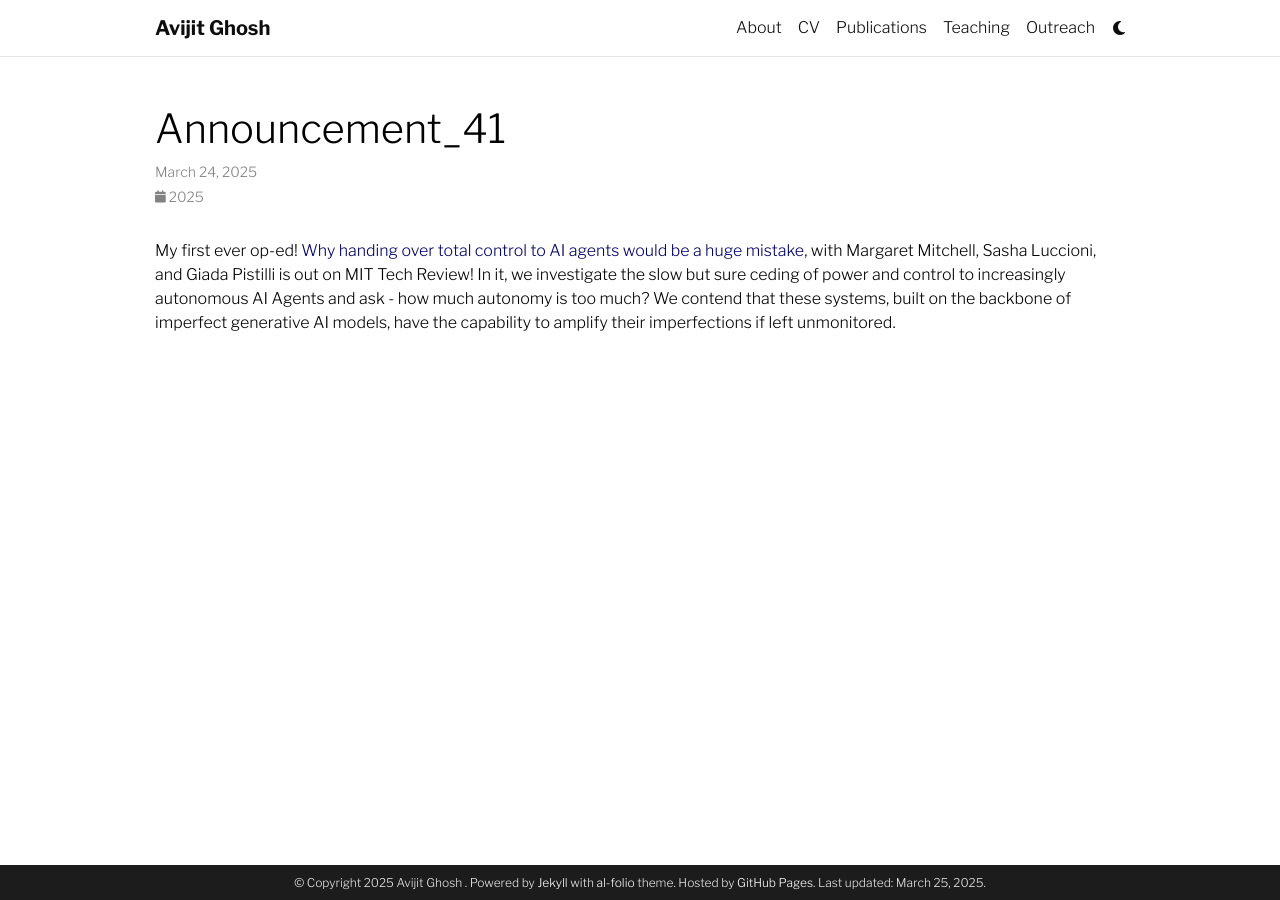
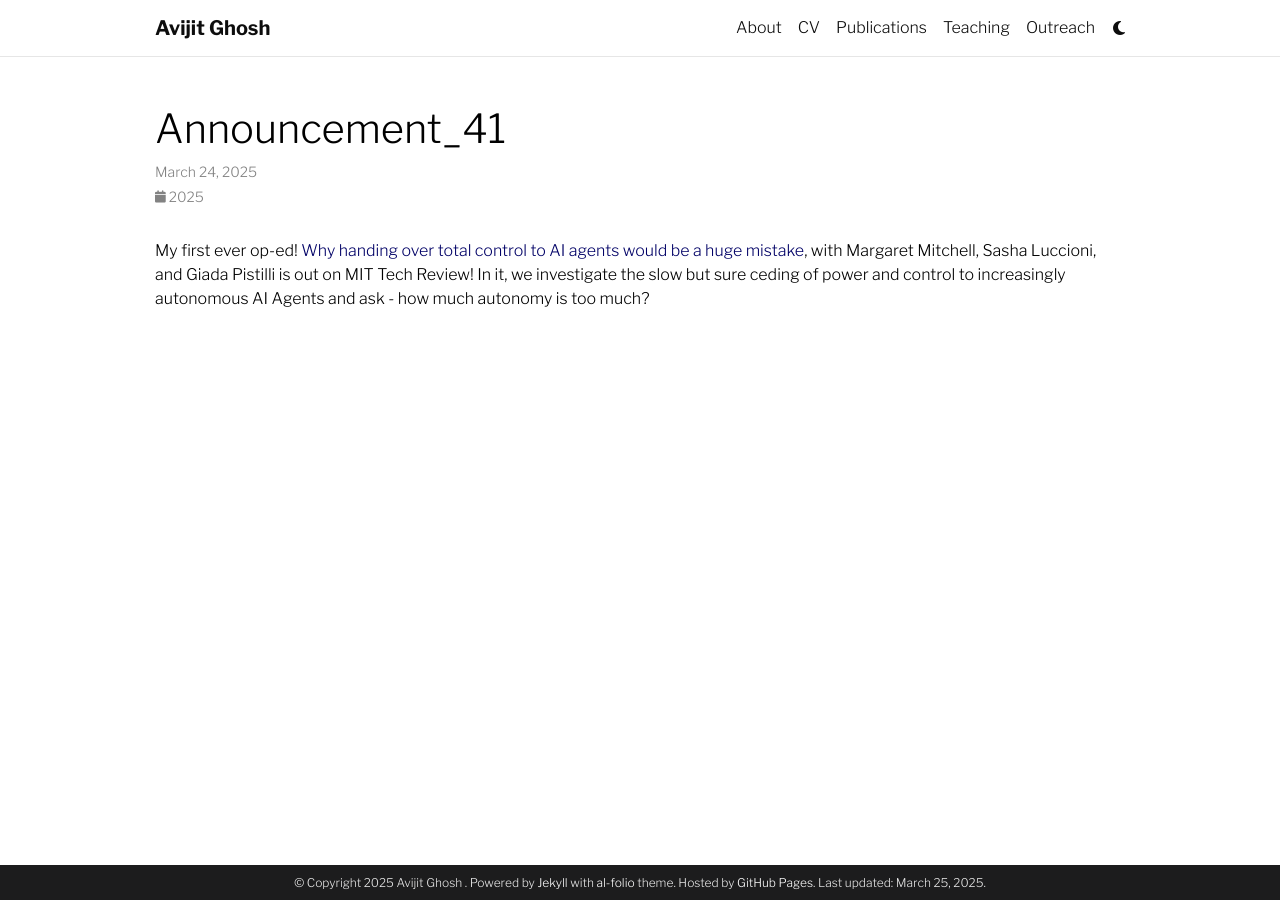
Before and after one commit to evijit/evijit.github.io, a Jekyll site: the page built from _news/announcement_41.md, in a window 1280 px wide. Built offline with Jekyll 4.4.1, drawn with Linux system fonts in a browser that asks for light colours; nearby versions of some CDN libraries; comment, search, counter and statistics services are not loaded; a style sheet for code colours, icons or effects is not loaded.

```diff
--- a/_news/announcement_41.md
+++ b/_news/announcement_41.md
@@ -5,4 +5,4 @@
 related_posts: false
 ---
 
-My first ever op-ed! [Why handing over total control to AI agents would be a huge mistake](https://www.technologyreview.com/2025/03/24/1113647/why-handing-over-total-control-to-ai-agents-would-be-a-huge-mistake/), with Margaret Mitchell, Sasha Luccioni, and Giada Pistilli is out on MIT Tech Review! In it, we investigate the slow but sure ceding of power and control to increasingly autonomous AI Agents and ask - how much autonomy is too much? We contend that these systems, built on the backbone of imperfect generative AI models, have the capability to amplify their imperfections if left unmonitored.
+My first ever op-ed! [Why handing over total control to AI agents would be a huge mistake](https://www.technologyreview.com/2025/03/24/1113647/why-handing-over-total-control-to-ai-agents-would-be-a-huge-mistake/), with Margaret Mitchell, Sasha Luccioni, and Giada Pistilli is out on MIT Tech Review! In it, we investigate the slow but sure ceding of power and control to increasingly autonomous AI Agents and ask - how much autonomy is too much?
```
